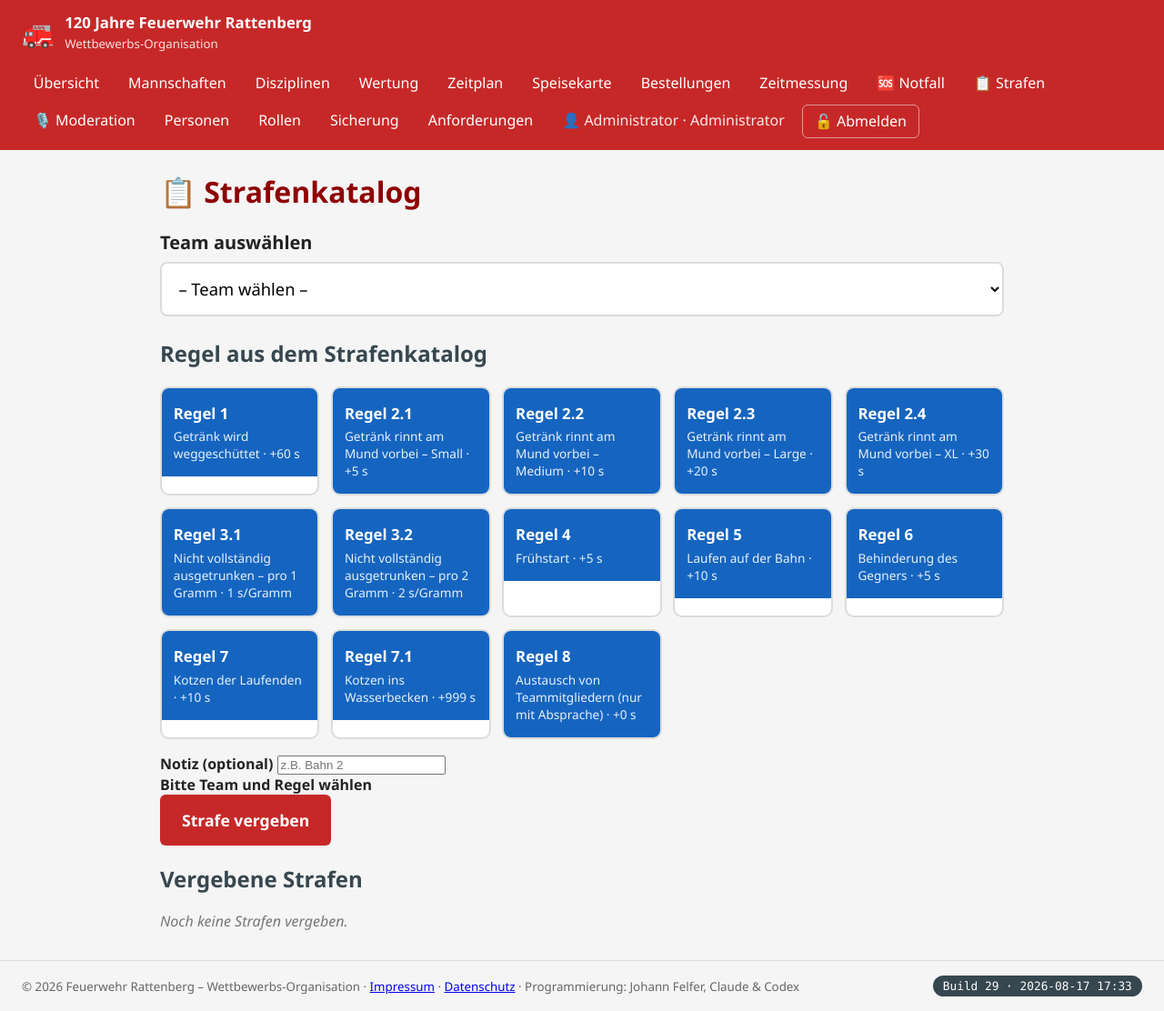
After one commit to HansFel/FeuerwehrRattenberg, a Flask app: page /strafen/ in a window 1280 px wide. The commit adds this page. Shown: the whole page at 91% size. Run offline with Flask 3, Linux system fonts and the light colour scheme; a user stored in the database is signed in.

Commit message:
Build 29: Strafenkatalog fuer Startrichter – Strafsekunden pro Team nach festem Katalog

```diff
--- a/app/__init__.py
+++ b/app/__init__.py
@@ -118,7 +118,7 @@ def create_app(test_config: dict | None = None) -> Flask:
     from .blueprints import (teams, disziplinen, wertung, zeitplan, start,
                              auth, export, pdf, benutzer, sicherung,
                              anforderungen, nachrichten, speisekarte, bestellung,
-                             zeitmessung, notfall, moderator)
+                             zeitmessung, notfall, moderator, strafen)
 
     from flask_login import current_user as _current_user
 
@@ -146,6 +146,7 @@ def create_app(test_config: dict | None = None) -> Flask:
     app.register_blueprint(zeitmessung.bp)
     app.register_blueprint(notfall.bp)
     app.register_blueprint(moderator.bp)
+    app.register_blueprint(strafen.bp)
 
     with app.app_context():
         db.create_all()
--- a/app/models.py
+++ b/app/models.py
@@ -573,3 +573,54 @@ class BestellPosition(db.Model):
     @property
     def pfand_offen_betrag(self) -> float:
         return self.pfand_offen_anzahl * self.pfand_pro_einheit
+
+# ── Strafenkatalog Siloplanenrace ────────────────────────────────────────────
+# Fest definierter Katalog fuer die Startrichter - nicht in der DB editierbar,
+# nur die vergebenen Strafen werden gespeichert. Jede Regel hat entweder eine
+# feste Sekundenzahl ('sekunden') oder einen variablen Betrag
+# ('sekunden_pro_einheit' mit 'einheit'-Bezeichnung, z.B. Gramm).
+
+STRAFKATALOG = [
+    {"nr": "1",   "regel": "Getränk wird weggeschüttet",                    "sekunden": 60},
+    {"nr": "2.1", "regel": "Getränk rinnt am Mund vorbei – Small",          "sekunden": 5},
+    {"nr": "2.2", "regel": "Getränk rinnt am Mund vorbei – Medium",         "sekunden": 10},
+    {"nr": "2.3", "regel": "Getränk rinnt am Mund vorbei – Large",          "sekunden": 20},
+    {"nr": "2.4", "regel": "Getränk rinnt am Mund vorbei – XL",             "sekunden": 30},
+    {"nr": "3.1", "regel": "Nicht vollständig ausgetrunken – pro 1 Gramm",
+     "sekunden_pro_einheit": 1, "einheit": "Gramm"},
+    {"nr": "3.2", "regel": "Nicht vollständig ausgetrunken – pro 2 Gramm",
+     "sekunden_pro_einheit": 2, "einheit": "Gramm"},
+    {"nr": "4",   "regel": "Frühstart",                                      "sekunden": 5},
+    {"nr": "5",   "regel": "Laufen auf der Bahn",                            "sekunden": 10},
+    {"nr": "6",   "regel": "Behinderung des Gegners",                        "sekunden": 5},
+    {"nr": "7",   "regel": "Kotzen der Laufenden",                           "sekunden": 10},
+    {"nr": "7.1", "regel": "Kotzen ins Wasserbecken",                        "sekunden": 999},
+    {"nr": "8",   "regel": "Austausch von Teammitgliedern (nur mit Absprache)",
+     "sekunden": 0},
+]
+
+STRAFKATALOG_NACH_NR = {e["nr"]: e for e in STRAFKATALOG}
+
+
+class Strafe(db.Model):
+    """Eine vom Startrichter vergebene Strafe aus dem Strafenkatalog.
+
+    Wird einem Team zugewiesen; die Sekunden fliessen in die Gesamt-Strafzeit
+    des Teams ein. Der Katalog selbst ist fest im Code (STRAFKATALOG), hier
+    wird nur die vergaberelevante Snapshot-Info gespeichert.
+    """
+    __tablename__ = "strafe"
+
+    id = db.Column(db.Integer, primary_key=True)
+    team_id = db.Column(db.Integer, db.ForeignKey("team.id"), nullable=False)
+    regel_nr = db.Column(db.String(10), nullable=False)
+    regel_text = db.Column(db.String(200), default="")
+    sekunden = db.Column(db.Float, nullable=False, default=0.0)
+    notiz = db.Column(db.String(200), default="")
+    erfasst_von = db.Column(db.String(80), default="")
+    erstellt = db.Column(db.DateTime, default=_jetzt)
+
+    team = db.relationship("Team")
+
+    def __repr__(self):
+        return f"<Strafe Team {self.team_id} {self.regel_nr} {self.sekunden}s>"
--- a/app/templates/base.html
+++ b/app/templates/base.html
@@ -35,6 +35,7 @@
       {% if dashboard_zeigt('organisator', 'startrichter') %}
         <a href="{{ url_for('zeitmessung.liste') }}">Zeitmessung</a>
         <a href="{{ url_for('notfall.liste') }}">🆘 Notfall</a>
+        <a href="{{ url_for('strafen.dashboard') }}">📋 Strafen</a>
       {% endif %}
       {% if dashboard_zeigt('moderator', 'organisator') %}
         <a href="{{ url_for('moderator.dashboard') }}">🎙️ Moderation</a>
--- /dev/null
+++ b/app/templates/strafen_dashboard.html
@@ -0,0 +1,155 @@
+{% extends "base.html" %}
+{% block titel %}Strafenkatalog{% endblock %}
+{% block inhalt %}
+  <div class="strafen-dashboard">
+    <h1>📋 Strafenkatalog</h1>
+
+    <form method="post" action="{{ url_for("strafen.vergeben") }}" class="strafen-form">
+      <label class="ausschank-gruppe" for="team_id">
+        <strong>Team auswählen</strong>
+        <select id="team_id" name="team_id" required onchange="strafenRegelAktualisieren()">
+          <option value="">– Team wählen –</option>
+          {% for team in teams %}
+            <option value="{{ team.id }}">
+              {{ team.startnummer if team.startnummer else "" }} {{ team.name }}
+              {% if summen.get(team.id, 0) > 0 %}({{ summen[team.id]|round(0) }} s){% endif %}
+            </option>
+          {% endfor %}
+        </select>
+      </label>
+
+      <h2>Regel aus dem Strafenkatalog</h2>
+      <div class="kasse-grid">
+        {% for eintrag in katalog %}
+        <div class="kasse-kachel kasse-getraenk strafen-regel"
+             data-nr="{{ eintrag.nr }}"
+             data-variabel="{{ "true" if "sekunden_pro_einheit" in eintrag else "false" }}">
+          <button type="button" class="kasse-tipp"
+                  onclick="strafenRegelWaehlen('{{ eintrag.nr }}')">
+            <strong>Regel {{ eintrag.nr }}</strong>
+            <span>{{ eintrag.regel }}
+              {% if "sekunden_pro_einheit" in eintrag %}
+                · {{ eintrag.sekunden_pro_einheit }} s/{{ eintrag.einheit }}
+              {% else %}
+                · +{{ eintrag.sekunden }} s
+              {% endif %}
+            </span>
+          </button>
+        </div>
+        {% endfor %}
+      </div>
+
+      <div id="strafen-menge-feld" class="strafen-menge" style="display:none;">
+        <label for="menge"><strong>Menge (<span id="strafen-einheit">Gramm</span>)</strong></label>
+        <input id="menge" name="menge" type="number" min="1" step="1"
+               inputmode="decimal" placeholder="0"
+               oninput="strafenVorschau()">
+      </div>
+
+      <input type="hidden" id="regel_nr" name="regel_nr" value="">
+      <label for="notiz" class="strafen-notiz">
+        <strong>Notiz (optional)</strong>
+        <input id="notiz" name="notiz" type="text" maxlength="200" placeholder="z.B. Bahn 2">
+      </label>
+
+      <div class="strafen-vorschau">
+        <strong id="strafen-vorschau-text">Bitte Team und Regel wählen</strong>
+      </div>
+
+      <button class="knopf gross" type="submit" id="strafen-absenden" disabled>
+        Strafe vergeben
+      </button>
+    </form>
+
+    <h2>Vergebene Strafen</h2>
+    {% if strafen %}
+    <table class="strafen-tabelle">
+      <thead><tr><th>Zeit</th><th>Team</th><th>Regel</th><th>Strafe</th><th>Notiz</th><th>Von</th><th></th></tr></thead>
+      <tbody>
+        {% for s in strafen %}
+        <tr>
+          <td>{{ s.erstellt.strftime("%H:%M") }}</td>
+          <td>{{ teams_nach_id[s.team_id].name if s.team_id in teams_nach_id else "?" }}</td>
+          <td>{{ s.regel_nr }} – {{ s.regel_text }}</td>
+          <td class="strafe-sekunden">+{{ s.sekunden|round(0) }} s</td>
+          <td>{{ s.notiz or "" }}</td>
+          <td>{{ s.erfasst_von }}</td>
+          <td>
+            <form method="post" action="{{ url_for("strafen.loeschen", strafe_id=s.id) }}"
+                  style="display:inline">
+              <button class="knopf klein rot" type="submit"
+                      onclick="return confirm('Strafe wirklich löschen?')">Löschen</button>
+            </form>
+          </td>
+        </tr>
+        {% endfor %}
+      </tbody>
+    </table>
+    {% else %}
+      <p class="leer">Noch keine Strafen vergeben.</p>
+    {% endif %}
+  </div>
+
+  <script>
+    var KATALOG = {
+      {% for eintrag in katalog %}
+      "{{ eintrag.nr }}": {
+        "regel": "{{ eintrag.regel }}",
+        "variabel": {{ "true" if "sekunden_pro_einheit" in eintrag else "false" }},
+        "sekunden": {{ eintrag.get("sekunden", 0) }},
+        "sekunden_pro_einheit": {{ eintrag.get("sekunden_pro_einheit", 0) }},
+        "einheit": "{{ eintrag.get("einheit", "") }}"
+      }{{ "," if not loop.last }}
+      {% endfor %}
+    };
+
+    function strafenRegelWaehlen(nr) {
+      document.getElementById("regel_nr").value = nr;
+      document.querySelectorAll(".strafen-regel").forEach(function(el) {
+        el.style.outline = el.dataset.nr === nr ? "3px solid #f9a825" : "none";
+      });
+      strafenRegelAktualisieren();
+    }
+
+    function strafenRegelAktualisieren() {
+      var nr = document.getElementById("regel_nr").value;
+      var teamFeld = document.getElementById("team_id");
+      var eintrag = KATALOG[nr];
+      var mengenFeld = document.getElementById("strafen-menge-feld");
+      if (eintrag && eintrag.variabel) {
+        mengenFeld.style.display = "";
+        document.getElementById("strafen-einheit").textContent = eintrag.einheit;
+      } else {
+        mengenFeld.style.display = "none";
+      }
+      strafenVorschau();
+    }
+
+    function strafenVorschau() {
+      var nr = document.getElementById("regel_nr").value;
+      var teamFeld = document.getElementById("team_id");
+      var eintrag = KATALOG[nr];
+      var absenden = document.getElementById("strafen-absenden");
+      var vorschau = document.getElementById("strafen-vorschau-text");
+      if (!teamFeld.value || !nr) {
+        absenden.disabled = true;
+        vorschau.textContent = "Bitte Team und Regel wählen";
+        return;
+      }
+      if (eintrag.variabel) {
+        var menge = parseFloat(document.getElementById("menge").value || 0);
+        if (!menge || menge <= 0) {
+          absenden.disabled = true;
+          vorschau.textContent = "Bitte Menge eingeben";
+          return;
+        }
+        var sekunden = menge * eintrag.sekunden_pro_einheit;
+        vorschau.textContent = "+" + Math.round(sekunden) + " s (" + eintrag.regel + ", " + menge + " " + eintrag.einheit + ")";
+      } else {
+        var sekunden = eintrag.sekunden;
+        vorschau.textContent = "+" + sekunden + " s (" + eintrag.regel + ")";
+      }
+      absenden.disabled = false;
+    }
+  </script>
+{% endblock %}
--- a/app/version.py
+++ b/app/version.py
@@ -7,5 +7,5 @@ kein Auto-Timestamp beim Build, damit der angezeigte Wert eindeutig einem
 bekannten Quellcode-Stand entspricht.
 """
 
-BUILD_NUMMER = 28
-BUILD_ZEIT = "2026-08-17 16:08"
+BUILD_NUMMER = 29
+BUILD_ZEIT = "2026-08-17 17:33"
```
Also changed, not shown: app/blueprints/strafen.py (added, +77 -0 lines), tests/test_strafen.py (added, +163 -0 lines).
